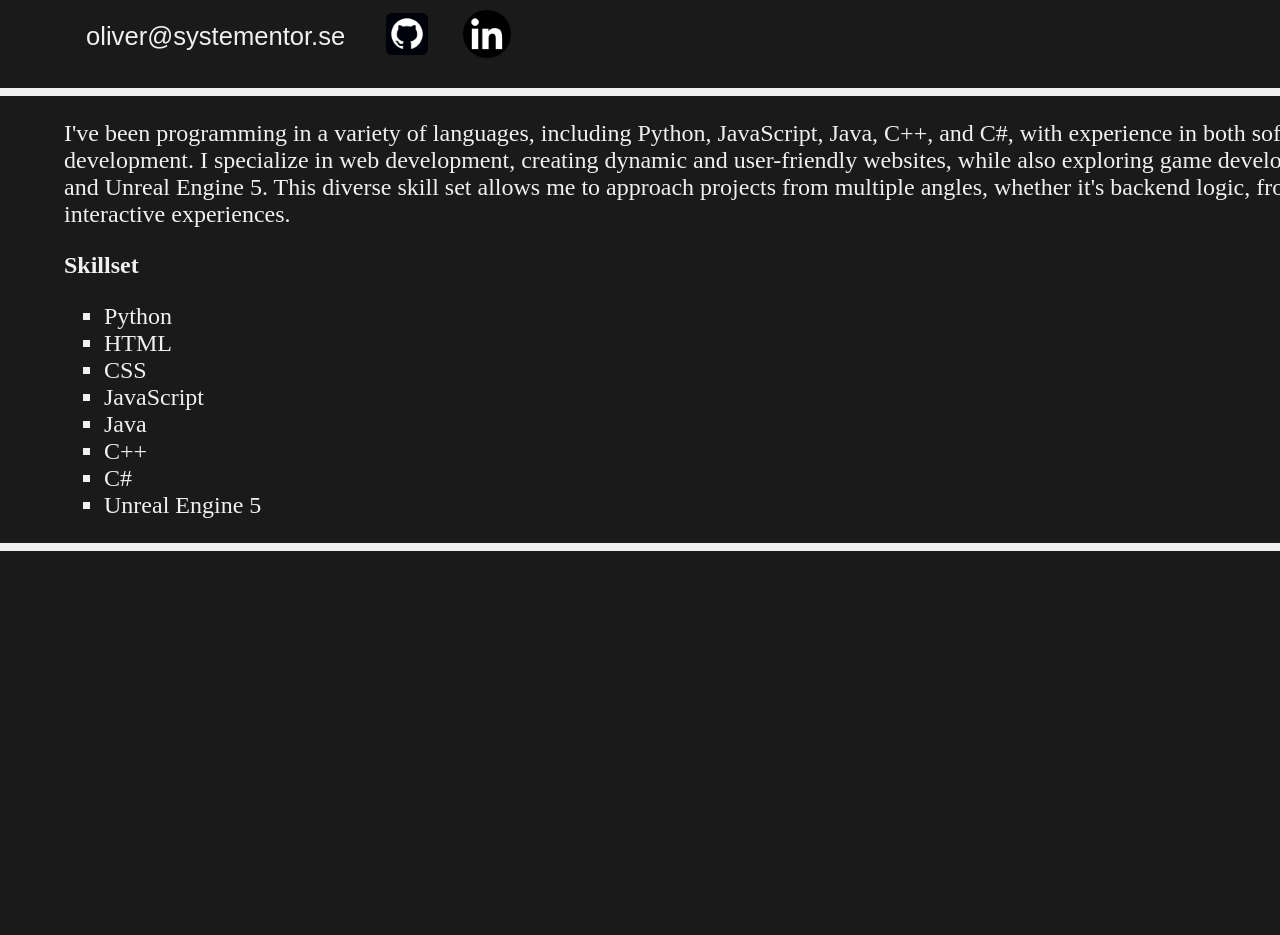
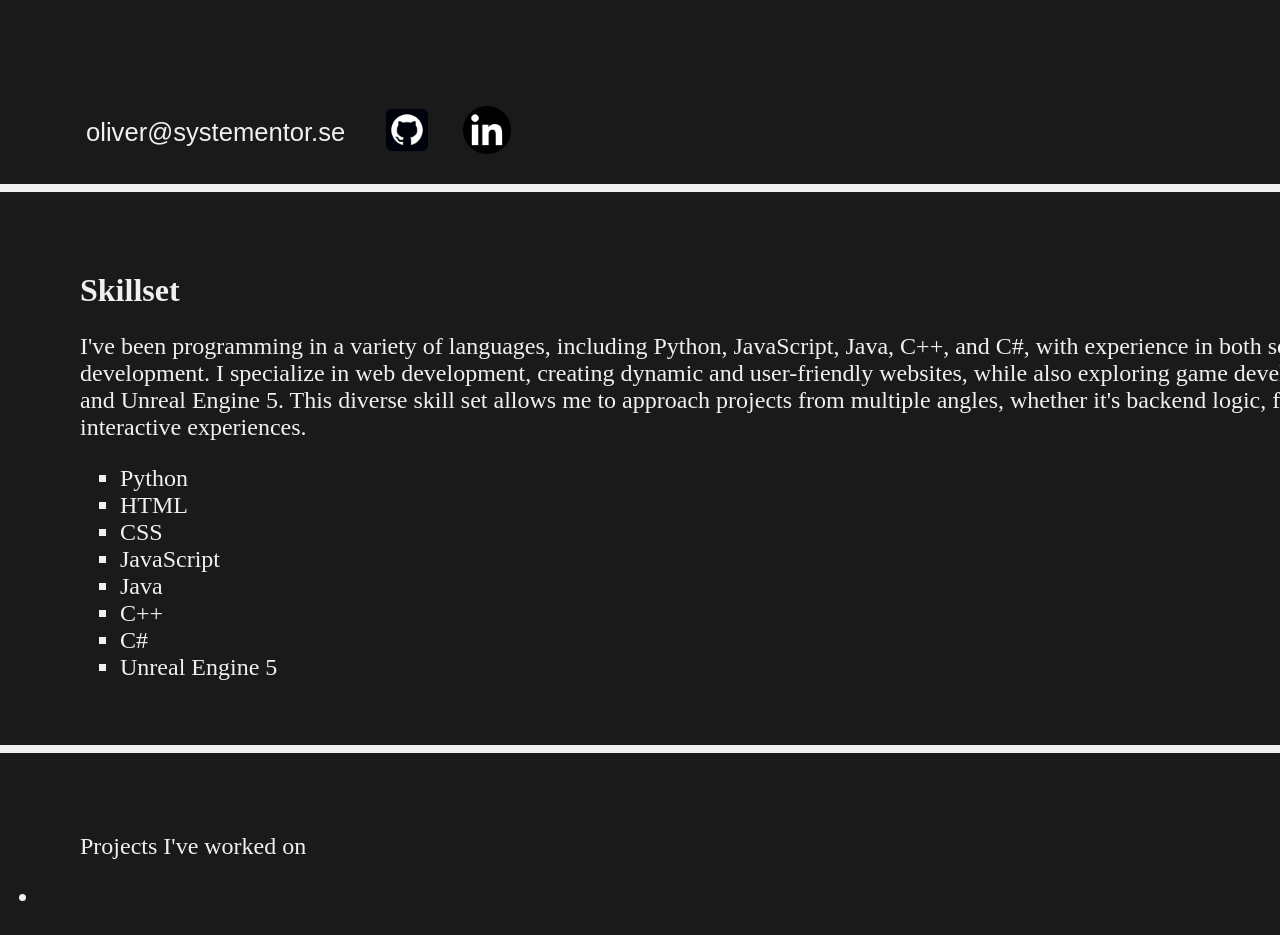
Before and after one commit to OliverAronHolmberg/Resume-Website, a plain HTML site: page index.html in a window 1280 px wide. Shown: the part 680-1615 px from the top of the page. Before the commit the page ends 1231 px from the top, so only its background shows below. Drawn offline with Linux system fonts and the light colour scheme.

Commit message:
Edidet some elements + added projects

```diff
--- a/index.html
+++ b/index.html
@@ -58,14 +58,14 @@
 
             <!-- skills -->
             <div class="skills">
+                <span class="SkillsetSpan">Skillset</span>
+
                 <p class="Skilltext">I've been programming in a variety of languages, including Python, JavaScript, Java, C++, and C#,
                     with experience in both software and game development.
                     I specialize in web development, creating dynamic and user-friendly websites,
                     while also exploring game development using Pygame and Unreal Engine 5.
                     This diverse skill set allows me to approach projects from multiple angles,
                     whether it's backend logic, frontend design, or interactive experiences.</p>
-
-                <span class="SkillsetSpan">Skillset</span>
                 <ul class="SkillsetUl">
                     <li>Python</li>
                     <li>HTML</li>
@@ -80,8 +80,14 @@
 
 
             <!-- Projects -->
-            <div>
+            <div class="Projects_div">
+                <span class="projectspan"><a href="https://github.com/OliverAronHolmberg" class="Projects-ive-worked-on">Projects I've worked on</a></span>
 
+                <div>
+                    <ul>
+                        <li></li>
+                    </ul>
+                </div>
             </div>
 
 
--- a/styles.css
+++ b/styles.css
@@ -5,6 +5,8 @@ body{
     margin: 0px
 
 }
+
+/* Header */
 
 .Oliver_Holmberg_text{
     font-size: 1.8rem;
@@ -49,8 +51,7 @@ a {
 
 
 
-
-
+/* Introduction */
 
 main{
     margin: 0px;
@@ -96,11 +97,12 @@ span{
 
 
 
-
+/* Skills */
 
 .socials_div{
     border-bottom:  solid 0.5rem #F0F0F0;
-    padding-top: 5rem;
+    padding-top: 11rem;
+
 }
 
 .socials{
@@ -110,6 +112,7 @@ span{
     gap: 2rem;
     list-style: none;
     margin-left:5rem;
+
 
 }
 .socialpictures{
@@ -125,27 +128,41 @@ span{
     font-size: 1.6rem;
 }
 
-.skills{
-    padding-left: 4rem;
-    padding-right: 4rem;
-    border-bottom: solid 0.5rem #F0F0F0;
-}
 
 .MailButton:hover{
     cursor:pointer;
     text-decoration:underline;
 }
 
+
+/* Skills */
+
+.skills{
+    padding-left: 5rem;
+    padding-right: 5rem;
+    margin-top: 5rem;
+    border-bottom: solid 0.5rem #F0F0F0;
+    margin-bottom: 5rem;
+}
+
+.SkillsetSpan{
+    font-weight:bold;
+    font-size: 2rem;
+    margin-left: 0;
+
+}
+
+
 .Skilltext{
     width: 90rem;
 }
 
-.SkillsetSpan{
-    font-weight:bold;
-    margin-left: 0;
-}
+
 
 .SkillsetUl{
     list-style:square;
+    margin-bottom:4rem;
 
 }
+
+/* Projects */
```
